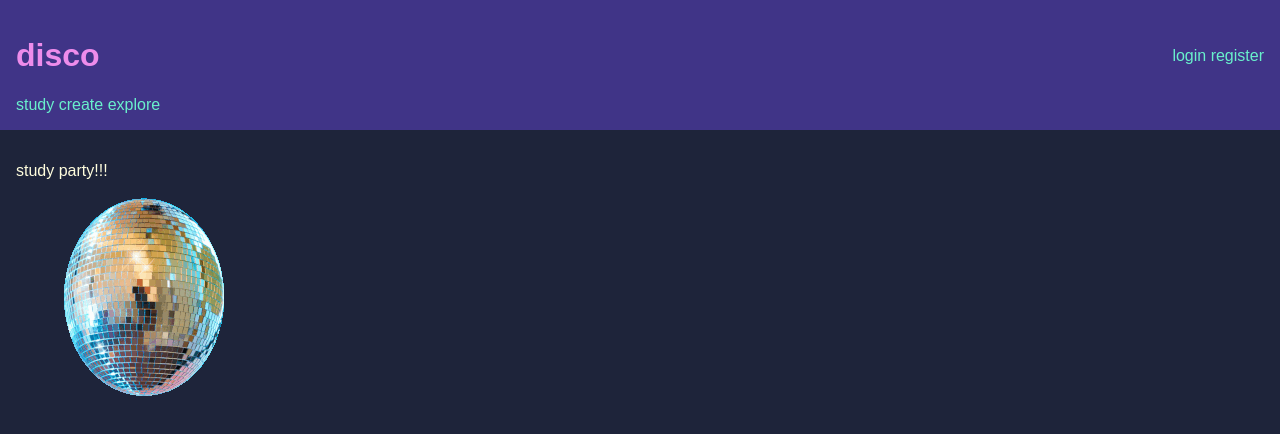
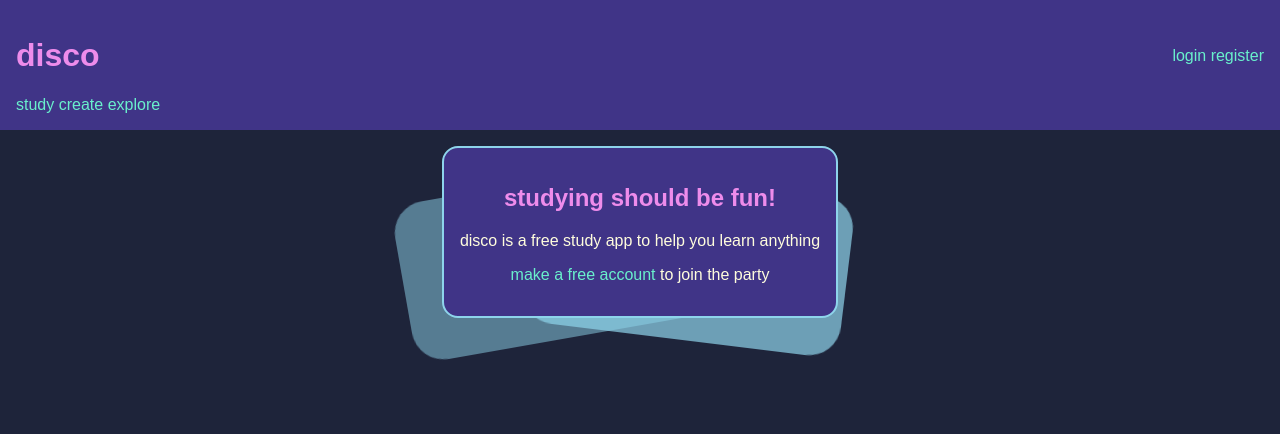
Before and after one commit to mmichaellangelo/study, a SvelteKit app in the folder frontend/: page / in a window 1280 px wide. Shown: the top 434 px of the page. Built offline with nearby package versions, Linux system fonts and the light colour scheme; no server answers.

Commit message:
hero animation

```diff
--- a/frontend/src/routes/+page.svelte
+++ b/frontend/src/routes/+page.svelte
@@ -3,5 +3,101 @@
 
 </script>
 
-<p>study party!!!</p>
-<img src="discoball.gif" alt="boucing disco ball">
+<div id="hero">
+    <h2>studying should be fun!</h2>
+    <span>disco is a free study app to help you learn anything</span>
+    <p><a class="linkbutton" href="/register">make a free account</a> to join the party</p>
+    <div id="hero_card_left"></div>
+    <div id="hero_card_right"></div>
+</div>
+
+
+<style>
+    @keyframes fun-border {
+        0% {
+            background-color: var(--col-darkblue);
+            border-radius: 2rem;
+            border: 2px solid var(--col-purplegrey);
+            box-shadow: 0px 0px 10px var(--col-lightpink);
+        }
+
+        100% {
+            border-radius: '';
+            border: '';
+        }
+    }
+
+    #hero {
+        display: flex;
+        flex-direction: column;
+        align-items: center;
+        background-color: var(--col-purplegrey);
+        width: fit-content;
+        padding: 1rem;
+        margin-left: auto;
+        margin-right: auto;
+        border-radius: 1rem;
+        border: 2px solid var(--col-lightblue);
+        animation: 0.5s ease-out normal fun-border;
+    }
+
+    @keyframes fadefromblue {
+        from {
+            color: var(--col-lightblue);
+        }
+    }
+
+    #hero>h2 {
+        color: var(--col-lightpink);
+        animation: 0.5s fadefromblue;
+    }
+
+    @keyframes fadeup {
+        from {
+            opacity: 0;
+            transform: translateY(1rem);
+        }
+    }
+
+    #hero>span, #hero>p {
+        animation: 0.5s fadeup;
+    }
+
+    @keyframes cardleft {
+        to {
+            transform: translateX(-5rem);
+            rotate: -10deg;
+            border-radius: 2rem;
+            opacity: 0.5;
+        }
+    }
+
+    #hero_card_left {
+        position: absolute;
+        z-index: -1;
+        width: 20rem;
+        height: 10rem;
+        background-color: var(--col-lightblue);
+        animation: 0.5s ease forwards cardleft;
+    }
+
+    @keyframes cardright {
+        to {
+            translate: 3rem 1rem;
+            rotate: 7deg;
+            border-radius: 2rem;
+            opacity: 0.7;
+        }
+    }
+
+    #hero_card_right {
+        opacity: 0;
+        position: absolute;
+        z-index: -1;
+        width: 20rem;
+        height: 10rem;
+        background-color: var(--col-lightblue);
+        animation: 0.5s ease forwards cardright;
+    }
+
+</style>
```
Also changed, not shown: frontend/static/favicon.png.
